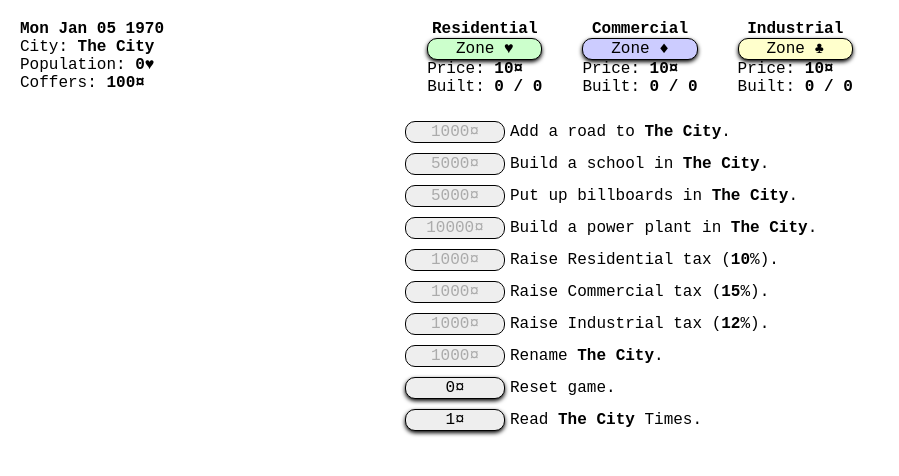
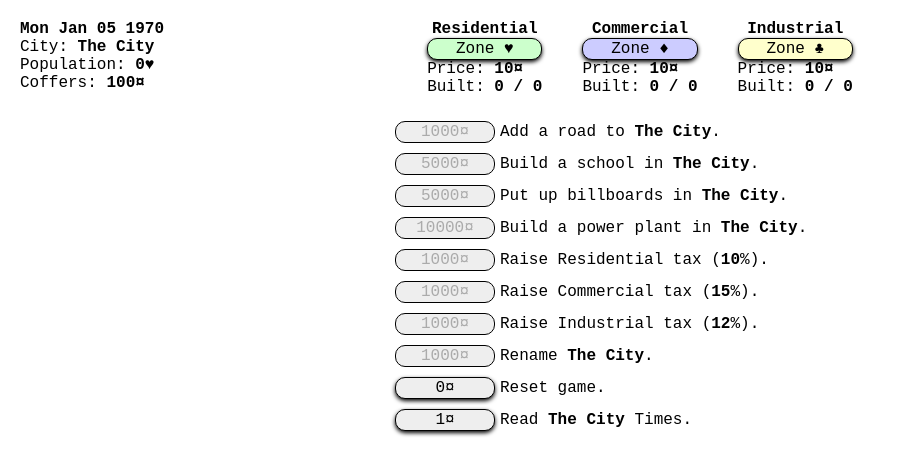
Before and after one commit to johntoopublic/cityclicker, a plain HTML site: page index.html in a window 1280 px wide. Shown: the whole page, without its empty margins (0-899 px from the left). Drawn offline with Linux system fonts and the light colour scheme.

Commit message:
Up max width

```diff
--- a/style.css
+++ b/style.css
@@ -61,7 +61,7 @@ u {
 
 .newspaper, .panel, .status, .update {
   margin: auto;
-  max-width: 480px;
+  max-width: 500px;
   text-align: left;
 }
 
```
